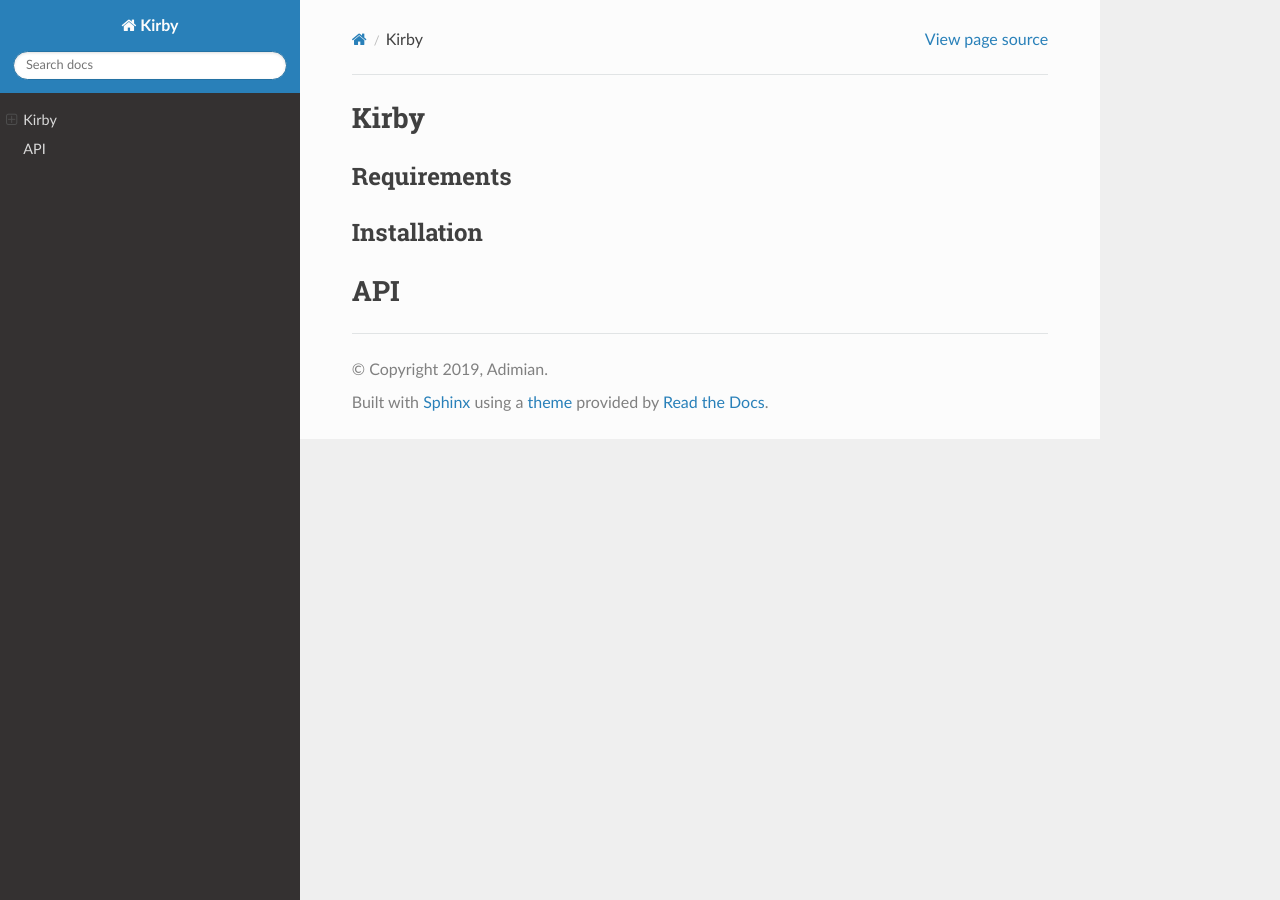
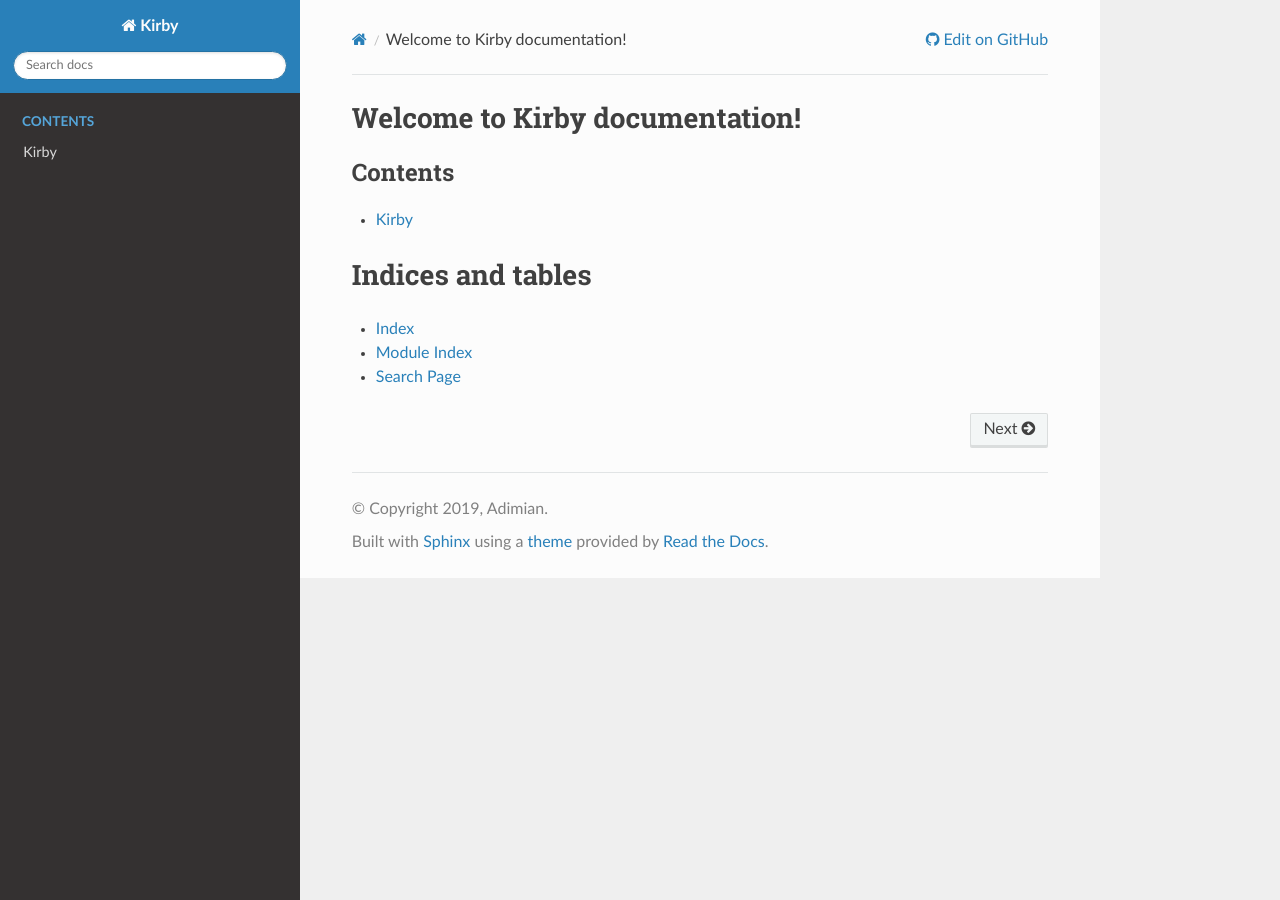
Before and after one commit to adimian/kirby, a Sphinx documentation site: the page built from docs/index.rst, in a window 1280 px wide. Built offline with Sphinx 7.4.7 and the Read the Docs theme 2.0.0, drawn with Linux system fonts in a browser that asks for light colours.

Commit message:
use m2r instead of recommonmark

```diff
--- /dev/null
+++ b/docs/changelog.rst
@@ -0,0 +1 @@
+.. include:: ../ChangeLog
--- a/docs/conf.py
+++ b/docs/conf.py
@@ -13,9 +13,6 @@
 # import os
 # import sys
 # sys.path.insert(0, os.path.abspath('.'))
-import recommonmark
-from recommonmark.transform import AutoStructify
-
 
 # -- Project information -----------------------------------------------------
 
@@ -29,7 +26,7 @@
 # Add any Sphinx extension module names here, as strings. They can be
 # extensions coming with Sphinx (named 'sphinx.ext.*') or your custom
 # ones.
-extensions = ["recommonmark", "sphinx.ext.autodoc"]
+extensions = ["m2r", "sphinx.ext.autodoc"]
 
 # Add any paths that contain templates here, relative to this directory.
 templates_path = ["_templates"]
@@ -39,6 +36,8 @@
 # This pattern also affects html_static_path and html_extra_path.
 exclude_patterns = ["_build", "Thumbs.db", ".DS_Store"]
 master_doc = "index"
+source_suffix = [".rst", ".md"]
+
 
 # -- Options for HTML output -------------------------------------------------
 
@@ -51,18 +50,3 @@
 # relative to this directory. They are copied after the builtin static files,
 # so a file named "default.css" will overwrite the builtin "default.css".
 html_static_path = ["_static"]
-
-
-github_doc_root = "https://github.com/adimian/kirby/tree/master/docs/"
-
-
-def setup(app):
-    app.add_config_value(
-        "recommonmark_config",
-        {
-            "url_resolver": lambda url: github_doc_root + url,
-            "auto_toc_tree_section": "Contents",
-        },
-        True,
-    )
-    app.add_transform(AutoStructify)
--- a/docs/index.md
+++ /dev/null
@@ -1,7 +0,0 @@
-# Kirby
-
-## Requirements
-
-## Installation
-
-# API
--- /dev/null
+++ b/docs/index.rst
@@ -0,0 +1,27 @@
+:github_url: https://github.com/adimian/kirby
+
+Welcome to Kirby documentation!
+===============================
+
+.. toctree::
+   :maxdepth: 2
+   :caption: Contents
+
+   readme
+
+.. toctree::
+   :maxdepth: 2
+   :caption: Package Reference
+
+
+.. toctree::
+   :maxdepth: 1
+   :caption: Miscellaneous
+
+   changelog
+
+Indices and tables
+==================
+* :ref:`genindex`
+* :ref:`modindex`
+* :ref:`search`
--- /dev/null
+++ b/docs/readme.rst
@@ -0,0 +1 @@
+.. mdinclude:: ../README.md
```
Also changed, not shown: README.md (+3 -3 lines).
